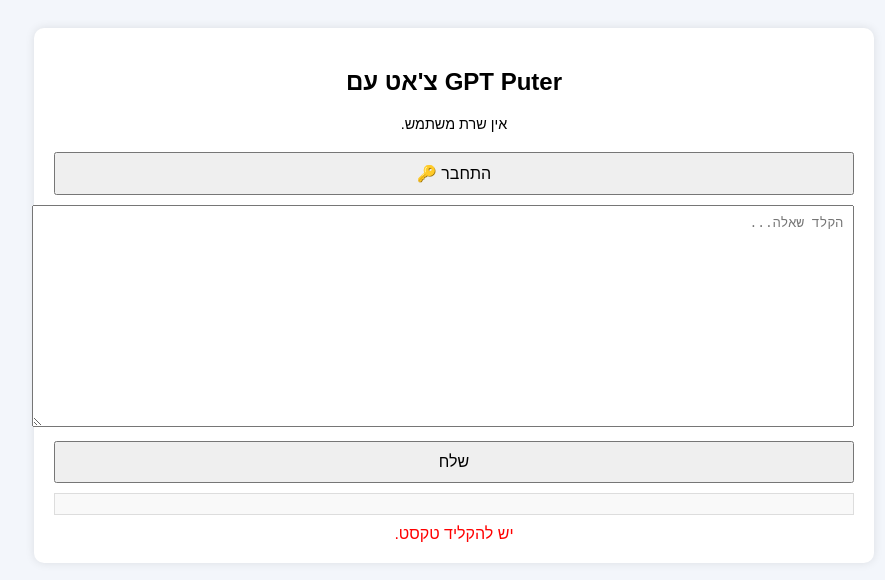
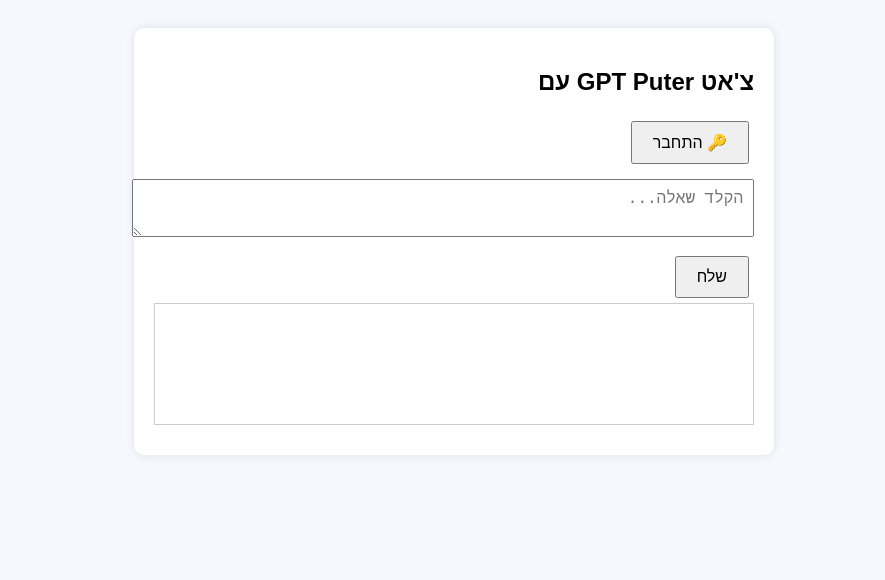
Before and after one commit to nitzano707/puter-js, a plain HTML site: page index.html in a window 1280 px wide. Both pictures are taken after a click on the button "שלח". Shown: the whole page, without its empty margins (186-1071 px from the left). Drawn offline with Linux system fonts and the light colour scheme.

Commit message:
Update index.html

```diff
--- a/index.html
+++ b/index.html
@@ -1,156 +1,93 @@
 <!DOCTYPE html>
-<html lang="he" dir="rtl">
+<html lang="he">
 <head>
   <meta charset="UTF-8">
-    <title>GPT Puter צ'אט עם</title>
+  <title>צ'אט GPT Puter עם</title>
   <script src="https://js.puter.com/v2/"></script>
   <style>
-        body {
-            font-family: sans-serif;
-            background-color: #f3f6fb;
-            display: flex;
-            justify-content: center;
-            padding: 20px;
-        }
-        .container {
-            background: white;
-            padding: 20px;
-            border-radius: 10px;
-            max-width: 800px;
-            width: 100%;
-            box-shadow: 0 0 10px rgba(0,0,0,0.1);
-            text-align: center;
-        }
-        textarea, input, select, button {
-            margin-top: 10px;
-            width: 100%;
-            padding: 10px;
-            font-size: 1em;
-        }
-        textarea {
-            height: 200px;
-        }
-        .response {
-            text-align: right;
-            margin-top: 10px;
-            background: #f9f9f9;
-            padding: 10px;
-            border: 1px solid #ddd;
-            white-space: pre-wrap;
-            direction: rtl;
-        }
-        .error {
-            color: red;
-            margin-top: 10px;
-        }
-        .user-info {
-            font-size: 0.9em;
-            margin-bottom: 10px;
-        }
-        .user-info span {
-            font-weight: bold;
-        }
-        .hidden {
-            display: none;
-        }
+    body { font-family: sans-serif; direction: rtl; background: #f5f8fc; padding: 20px; }
+    .container { max-width: 600px; margin: auto; background: white; padding: 20px; border-radius: 10px; box-shadow: 0 0 10px rgba(0,0,0,0.1); }
+    textarea, input, select { width: 100%; margin: 10px 0; padding: 10px; font-size: 16px; }
+    button { padding: 10px 20px; font-size: 16px; cursor: pointer; margin: 5px; }
+    .response { white-space: pre-line; border: 1px solid #ccc; padding: 10px; min-height: 100px; }
+    .error { color: red; margin-top: 10px; }
+    .hidden { display: none; }
   </style>
 </head>
 <body>
   <div class="container">
-    <h2>GPT Puter צ'אט עם</h2>
-    <div class="user-info" id="user-info"></div>
-    <button onclick="signOut()" id="logout-btn" class="hidden">התנתק 👜</button>
-    <button onclick="signIn()" id="login-btn" class="hidden">התחבר 🔑</button>
-    <textarea id="input" placeholder="הקלד שאלה..."></textarea>
+    <h2>צ'אט GPT Puter עם</h2>
+    <div id="user-info"></div>
+    <button id="login-btn">🔑 התחבר</button>
+    <button id="logout-btn" class="hidden">🛋️ התנתק</button>
+
+    <textarea id="prompt" placeholder="הקלד שאלה..."></textarea>
     <button onclick="sendPrompt()">שלח</button>
     <div id="response" class="response"></div>
     <div id="error" class="error"></div>
   </div>
 
   <script>
-    const inputEl = document.getElementById("input");
-    const responseEl = document.getElementById("response");
-    const errorEl = document.getElementById("error");
-    const userInfoEl = document.getElementById("user-info");
-    const loginBtn = document.getElementById("login-btn");
-    const logoutBtn = document.getElementById("logout-btn");
-
     async function checkAuth() {
       try {
-            const user = await puter.auth.whoami();
-            if (user) {
-                userInfoEl.innerHTML = `מחובר כברה: <span>${user.username}</span> 🔐`;
-                loginBtn.classList.add("hidden");
-                logoutBtn.classList.remove("hidden");
-            } else {
-                userInfoEl.innerHTML = "אין משתמש מחובר.";
-                loginBtn.classList.remove("hidden");
-                logoutBtn.classList.add("hidden");
+        const user = await puter.auth.me();
+        if (user?.username) {
+          document.getElementById('user-info').innerHTML = `מחובר כברה: <strong>🔐 ${user.username}</strong>`;
+          document.getElementById('login-btn').classList.add('hidden');
+          document.getElementById('logout-btn').classList.remove('hidden');
         }
-        } catch (e) {
-            console.error("Auth check error:", e);
-            userInfoEl.innerHTML = "\u05d0\u05d9\u05df \u05e9\u05e8\u05ea \u05de\u05e9\u05ea\u05de\u05e9.";
-            loginBtn.classList.remove("hidden");
-            logoutBtn.classList.add("hidden");
+      } catch (err) {
+        console.warn('Not authenticated yet.');
       }
     }
 
-    async function signIn() {
-        await puter.auth.signIn();
+    async function login() {
+      await puter.auth.login();
       location.reload();
     }
 
-    async function signOut() {
-        await puter.auth.signOut();
+    async function logout() {
+      await puter.auth.logout();
       location.reload();
     }
 
+    document.getElementById('login-btn').onclick = login;
+    document.getElementById('logout-btn').onclick = logout;
+    checkAuth();
+
     async function sendPrompt() {
-        const input = inputEl.value.trim();
-        responseEl.innerHTML = "";
-        errorEl.innerText = "";
+      const promptText = document.getElementById('prompt').value.trim();
+      const outputEl = document.getElementById('response');
+      const errorEl = document.getElementById('error');
+      outputEl.innerHTML = '';
+      errorEl.innerHTML = '';
 
-        if (!input) {
-            errorEl.innerText = "יש להקליד טקסט.";
-            return;
+      if (!promptText) return;
+
+      const maxLen = 1500;
+      const chunks = [];
+      for (let i = 0; i < promptText.length; i += maxLen) {
+        chunks.push(promptText.substring(i, i + maxLen));
       }
 
-        const MAX_CHARS = 3500;
-        const chunks = [];
-        for (let i = 0; i < input.length; i += MAX_CHARS) {
-            chunks.push(input.substring(i, i + MAX_CHARS));
+      console.log(`נשלחו של ${chunks.length} קטעים`);
+
+      for (let i = 0; i < chunks.length; i++) {
+        const part = chunks[i];
+        console.log(`קטע ${i+1}: ${part.length} תווים`);
+        try {
+          const resp = await puter.ai.chat(part, { model: 'claude', stream: true });
+          for await (const sub of resp) {
+            outputEl.innerHTML += sub?.text?.replaceAll('\n', '<br>') || '';
           }
-
-        try {
-            for (let index = 0; index < chunks.length; index++) {
-                const chunk = chunks[index];
-                responseEl.innerHTML += `<p><strong>🔹 מקטע ${index + 1}:</strong></p>`;
-                const resp = await puter.ai.chat([
-                    {
-                        role: "system",
-                        content: "אתה עורך תמלול של ראיון בעברית. תקן את הטקסט תוך שמירה מלאה על נאמנות למקור, והפרד את הדוברים לפי ההקשר. הצג את הפלט כך: 'דובר 1: ...' 'דובר 2: ...'. אל תמציא מידע שלא קיים."
-                    },
-                    {
-                        role: "user",
-                        content: chunk
-                    }
-                ], false, { model: "claude" });
-
-                if (resp.success === false || resp.error) {
-                    console.error("שגיאה מהשרת:", resp);
-                    errorEl.innerText = `\u05e9\u05d2\u05d9\u05d0\u05d4: ${resp.error?.message || "לא ידועה"}`;
+        } catch (err) {
+          console.error("שגיאה בפרומפט:", err);
+          errorEl.textContent = `שגיאה: ${err?.message || err || 'לא ידועה'}`;
           break;
         }
-
-                responseEl.innerHTML += resp.text.replaceAll('\n', '<br>');
-            }
-        } catch (err) {
-            console.error("שגיאה:", err);
-            errorEl.innerText = "\u05e9\u05d2\u05d9\u05d0\u05d4: " + err.message;
+        await new Promise(resolve => setTimeout(resolve, 1000));
       }
     }
-
-    checkAuth();
   </script>
 </body>
 </html>
```
Lines whose indentation alone changed are shown as unchanged.
